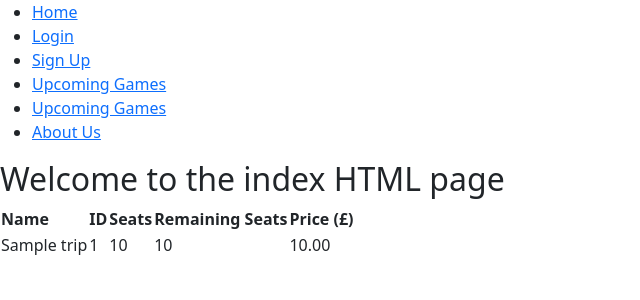
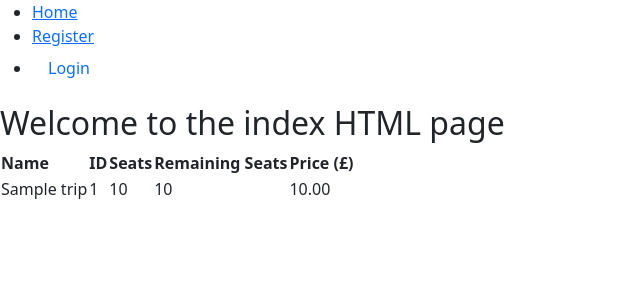
Before and after one commit to RichBurman/Project_4, a Django app: page / in a window 1280 px wide. Shown: the top 300 px of the page, without its empty margins (0-640 px from the left). Run offline with Django 3.2, Linux system fonts and the light colour scheme; tables that the repository leaves empty hold one stand-in row (values such as "Sample post").

Commit message:
links for nav bar set up and linked to authentication

```diff
--- a/Football_travel/models.py
+++ b/Football_travel/models.py
@@ -1,4 +1,6 @@
 from django.db import models
+from django.contrib.auth.models import User
+from cloudinary.models import CloudinaryField
 
 # Create your models here.
 
--- a/templates/base.html
+++ b/templates/base.html
@@ -22,12 +22,13 @@
   <body>
     <nav>
       <ul>
-        <li><a href="">Home</a></li>
-        <li><a href="">Login</a></li>
-        <li><a href="">Sign Up</a></li>
-        <li><a href="">Upcoming Games</a></li>
-        <li><a href="">Upcoming Games</a></li>
-        <li><a href="">About Us</a></li>
+        <li><a href="{% url 'home' %}">Home</a></li>
+        {% if user.is_authenticated %}
+        <li><a href="{% url 'account_logout' %}">Logout</a></li>
+        {% else %}
+        <li><a href="{% url 'account_signup' %}">Register</a></li>
+        <li><a class="nav-link" href="{% url 'account_login' %}">Login</a></li>
+        {% endif %}
       </ul>
     </nav>
     <main>{% block content %} {% endblock content %}</main>
```
